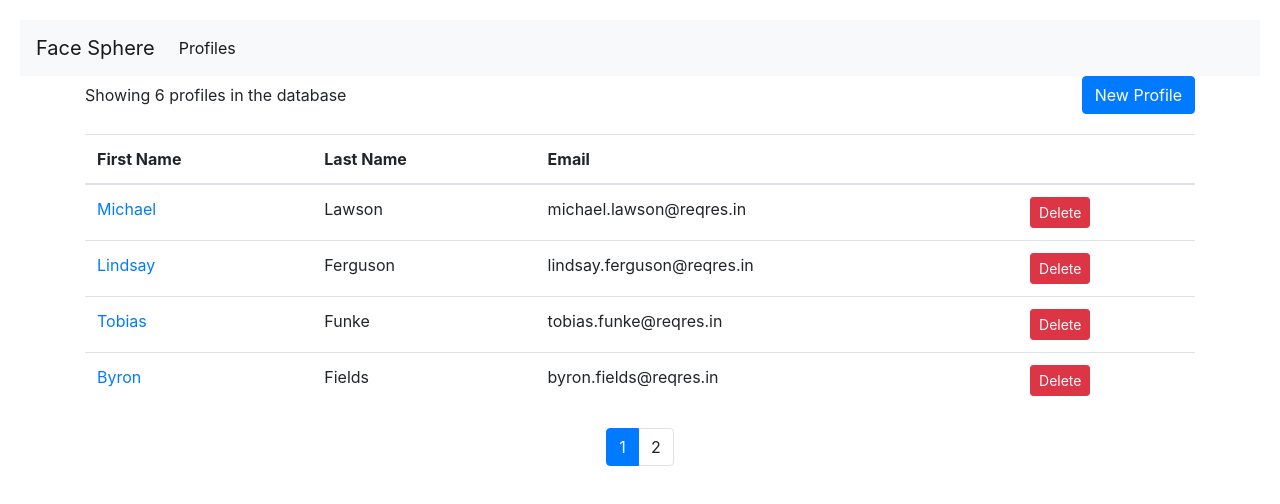
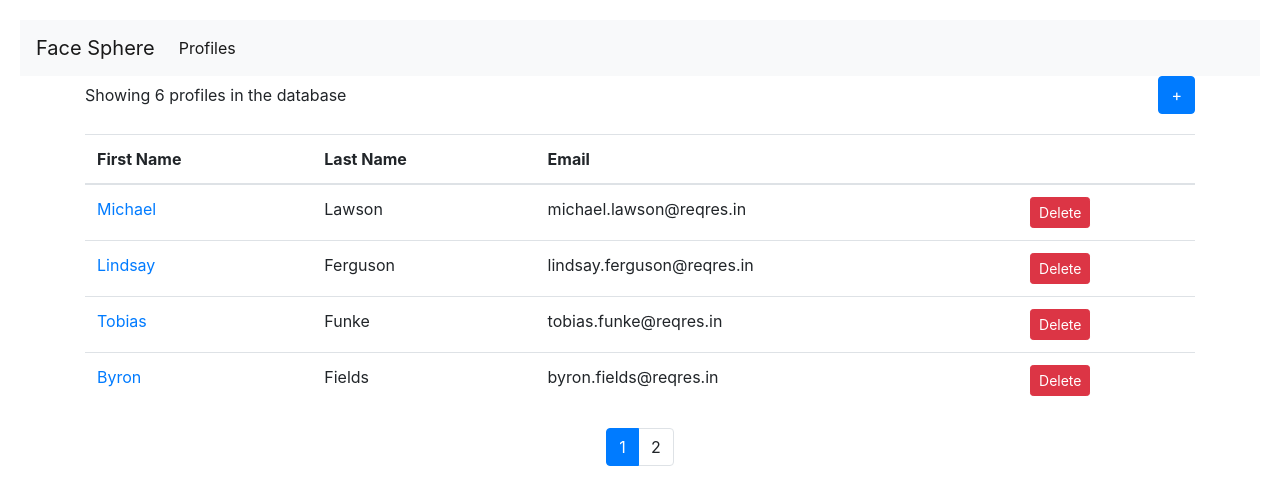
Before and after one commit to dar-levy/face-sphere-client, a React (Create React App) app: page /profiles in a window 1280 px wide. Shown: the top 504 px of the page. Built offline with nearby package versions, Linux system fonts and the light colour scheme.

Commit message:
Convert to +

```diff
--- a/src/components/profiles.jsx
+++ b/src/components/profiles.jsx
@@ -38,7 +38,7 @@ class Profiles extends Component {
             to="/profiles/new"
             className="btn btn-primary new-profile-button"
           >
-            New Profile
+            +
           </Link>
         </div>
         <ProfilesTable profiles={profiles} handleDelete={this.handleDelete} />
```
